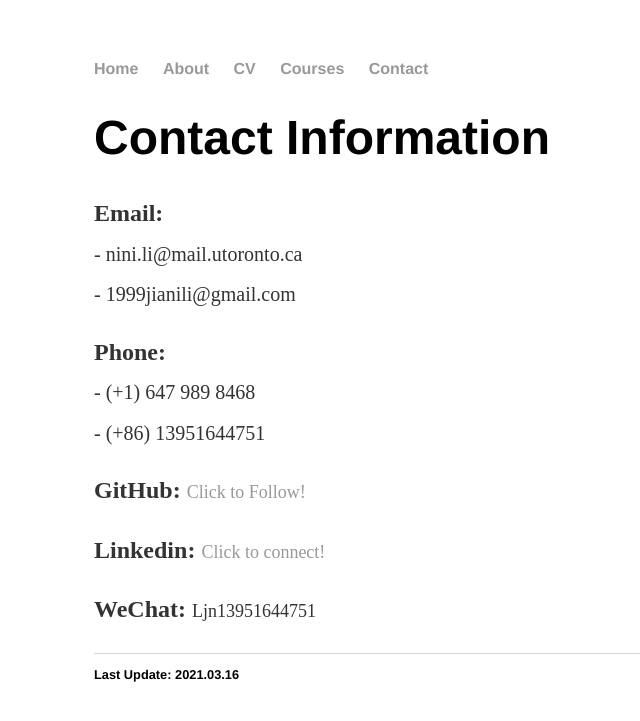
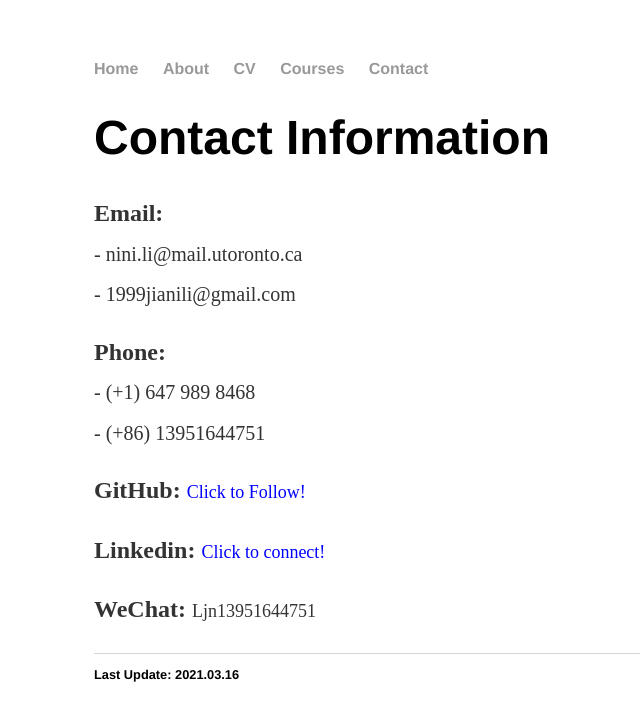
Before and after one commit to ljn1999/ljn1999.github.io, a Jekyll site: the page built from contact/index.html, in a window 1280 px wide. Shown: the top 721 px of the page, without its empty margins (98-738 px from the left). Built offline with Jekyll 4.4.1, drawn with Linux system fonts in a browser that asks for light colours.

Commit message:
Update index.html

```diff
--- a/contact/index.html
+++ b/contact/index.html
@@ -14,9 +14,9 @@
   <br><sub> - (+1) 647 989 8468
   <br> - (+86) 13951644751</sub></p>
 
-  <p><b>GitHub:</b> <a href="https://github.com/ljn1999"><font size= "4">Click to Follow!</font></a></p>
+  <p><b>GitHub:</b> <a href="https://github.com/ljn1999"><font size= "4" color="blue">Click to Follow!</font></a></p>
 
-  <p><b>Linkedin:</b> <a href="https://www.linkedin.com/in/jiani-li-375137196/"><font size= "4">Click to connect!</font></a></p>
+  <p><b>Linkedin:</b> <a href="https://www.linkedin.com/in/jiani-li-375137196/"><font size= "4" color="blue">Click to connect!</font></a></p>
 
   <p><b>WeChat:</b> <font size= "4">Ljn13951644751</font></p>
 
```
